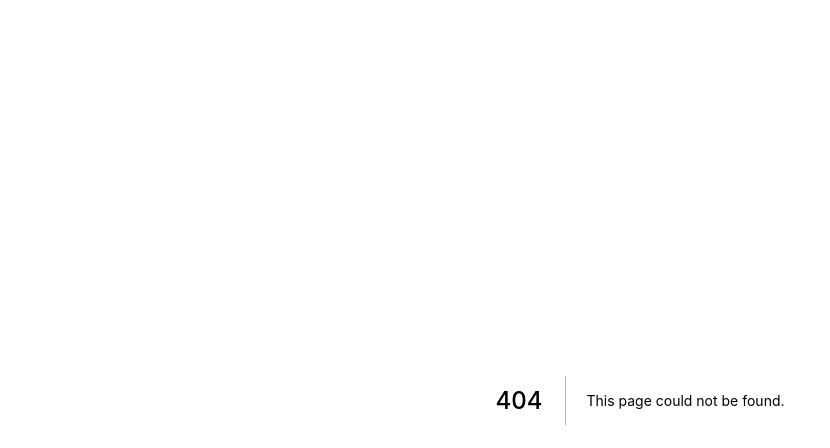
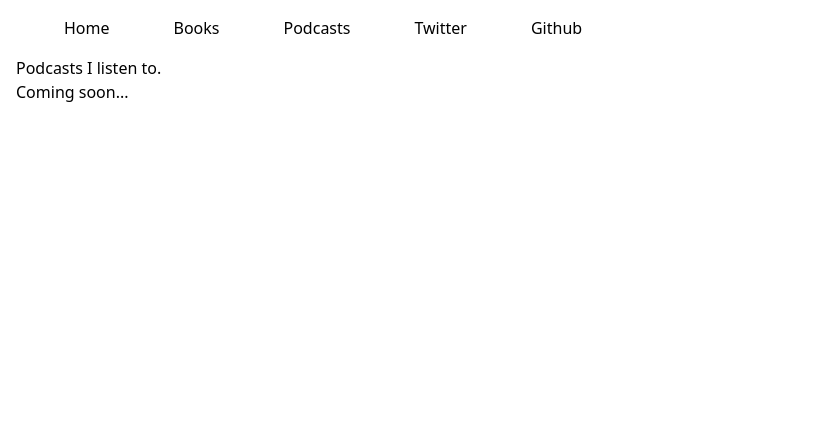
Before and after one commit to elitan/eliasson.me, a Next.js app: page /podcasts in a window 1280 px wide. Before the commit this address had no page. Shown: the top 448 px of the page, without its empty margins (0-830 px from the left). Built offline with nearby package versions, Linux system fonts and the light colour scheme.

Commit message:
SEO updates

```diff
--- a/src/components/blog-layout/index.jsx
+++ b/src/components/blog-layout/index.jsx
@@ -21,12 +21,21 @@ export default function BlogLayout({ children, frontMatter }) {
       <NextSeo
         title={title}
         description={description}
+        canonical={`https://eliasson.me/blog${slug}`}
+        twitter={{
+          title: title,
+          description: description,
+          cardType: "summary_large_image",
+          image: `https://eliasson.me${image}`,
+          site: "elitasson",
+          handle: twitter,
+        }}
         openGraph={{
           url: `https://eliasson.me/blog${slug}`,
           title: title,
           description: description,
-          description: description,
-          images: [{ url: `https://eliasson.me${image}` }],
+          images: [{ url: `https://eliasson.me${image}`, alt: title }],
+          site_name: "Johan Eliasson",
         }}
       />
       <Header />
--- a/src/components/layout/header.jsx
+++ b/src/components/layout/header.jsx
@@ -6,6 +6,12 @@ export function Header() {
     <div className="container mx-auto p-4">
       <Link href="/">
         <a className="px-8">Home</a>
+      </Link>
+      <Link href="/books">
+        <a className="px-8">Books</a>
+      </Link>
+      <Link href="/podcasts">
+        <a className="px-8">Podcasts</a>
       </Link>
       <a className="px-8" href="https://twitter.com/elitasson">
         Twitter
--- a/src/pages/_app.js
+++ b/src/pages/_app.js
@@ -1,11 +1,16 @@
+import Head from "next/head";
 import "styles/index.css";
 // import "react-medium-image-zoom/dist/styles.css";
 
 function MyApp({ Component, pageProps }) {
   return (
-    <div>
+    <>
+      <Head>
+        <meta name="viewport" content="width=device-width, initial-scale=1" />
+        <meta charSet="utf-8" />
+      </Head>
       <Component {...pageProps} />
-    </div>
+    </>
   );
 }
 
--- /dev/null
+++ b/src/pages/books.jsx
@@ -0,0 +1,17 @@
+import Link from "next/link";
+import { Layout } from "components/layout";
+
+import { frontMatter as blogPosts } from "./blog/**/*.mdx";
+
+export default function Home() {
+  const blogPostsSorted = blogPosts.sort(
+    (a, b) => Number(new Date(b.publishedAt)) - Number(new Date(a.publishedAt))
+  );
+  return (
+    <Layout>
+      <div>Books I've read.</div>
+
+      <div>Coming soon...</div>
+    </Layout>
+  );
+}
--- a/src/pages/index.jsx
+++ b/src/pages/index.jsx
@@ -9,7 +9,9 @@ export default function Home() {
   );
   return (
     <Layout>
-      <div className="py-10">Hi! I'm Johan.</div>
+      <div className="py-10">
+        Hi! I'm Johan, founder of <a href="https://nhost.io">Nhost</a>.
+      </div>
 
       <div className="text-xl font-semibold">Blog posts</div>
       <div className="">
--- /dev/null
+++ b/src/pages/podcasts.jsx
@@ -0,0 +1,12 @@
+import Link from "next/link";
+import { Layout } from "components/layout";
+
+export default function Home() {
+  return (
+    <Layout>
+      <div>Podcasts I listen to.</div>
+
+      <div>Coming soon...</div>
+    </Layout>
+  );
+}
```
Also changed, not shown: .mdx-data/b96004c1581ddad29054c3c8fb1e6104.json.
